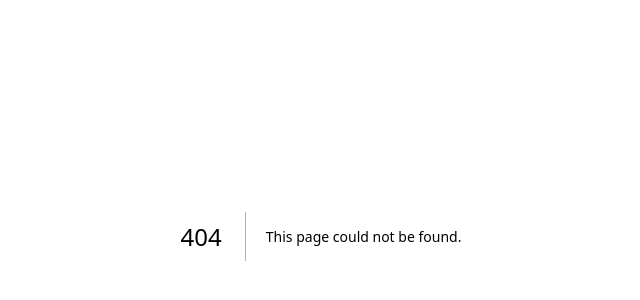
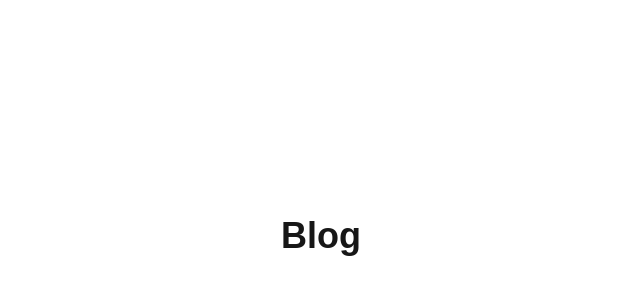
Before and after one commit to vynride/technicalcup-A1, a Next.js app: page /blog in a window 1280 px wide. Before the commit this address had no page. Shown: the part 164-464 px from the top of the page, without its empty margins (319-959 px from the left). Built offline with nearby package versions, Linux system fonts and the light colour scheme.

Commit message:
feat: project setup

```diff
--- /dev/null
+++ b/app/announcements/page.js
@@ -0,0 +1,7 @@
+export default function Announcements() {
+  return (
+    <div className="flex min-h-screen items-center justify-center p-4">
+      <h2 className="text-4xl font-bold">Announcements</h2>
+    </div>
+  );
+}
--- /dev/null
+++ b/app/blog/page.js
@@ -0,0 +1,7 @@
+export default function Blog() {
+  return (
+    <div className="flex min-h-screen items-center justify-center p-4">
+      <h2 className="text-4xl font-bold">Blog</h2>
+    </div>
+  );
+}
--- /dev/null
+++ b/app/gallery/page.js
@@ -0,0 +1,7 @@
+export default function Gallery() {
+  return (
+    <div className="flex min-h-screen items-center justify-center p-4">
+      <h2 className="text-4xl font-bold">Gallery</h2>
+    </div>
+  );
+}
--- a/app/layout.js
+++ b/app/layout.js
@@ -1,27 +1,26 @@
-import { Geist, Geist_Mono } from "next/font/google";
+import { Montserrat } from "next/font/google";
 import "./globals.css";
 
-const geistSans = Geist({
-  variable: "--font-geist-sans",
-  subsets: ["latin"],
-});
-
-const geistMono = Geist_Mono({
-  variable: "--font-geist-mono",
+const montserrat = Montserrat({
+  variable: "--font-montserrat",
   subsets: ["latin"],
 });
 
 export const metadata = {
-  title: "Create Next App",
-  description: "Generated by create next app",
+  title: "Section A1 | Web Wars: Section Showdown",
+  description: "Technical Cup - Section A1's Section Showdown website. Explore our blog, announcements, study resources, gallery, and member profiles.",
+  keywords: ["Technical Cup", "Web Wars", "Section Showdown", "Section A1", "coding", "competition"],
+  authors: [{ name: "Section A1 Team" }],
+  openGraph: {
+    title: "Section A1 | Web Wars: Section Showdown",
+    description: "Technical Cup - Section A1's Section Showdown website",
+  },
 };
 
 export default function RootLayout({ children }) {
   return (
     <html lang="en">
-      <body
-        className={`${geistSans.variable} ${geistMono.variable} antialiased`}
-      >
+      <body className={`${montserrat.variable} antialiased`}>
         {children}
       </body>
     </html>
--- /dev/null
+++ b/app/profile/[id]/page.js
@@ -0,0 +1,7 @@
+export default function Profile({ params }) {
+  return (
+    <div className="flex min-h-screen items-center justify-center p-4">
+      <h2 className="text-4xl font-bold">Profile</h2>
+    </div>
+  );
+}
--- /dev/null
+++ b/app/studyhub/page.js
@@ -0,0 +1,7 @@
+export default function StudyHub() {
+  return (
+    <div className="flex min-h-screen items-center justify-center p-4">
+      <h2 className="text-4xl font-bold">StudyHub</h2>
+    </div>
+  );
+}
```
